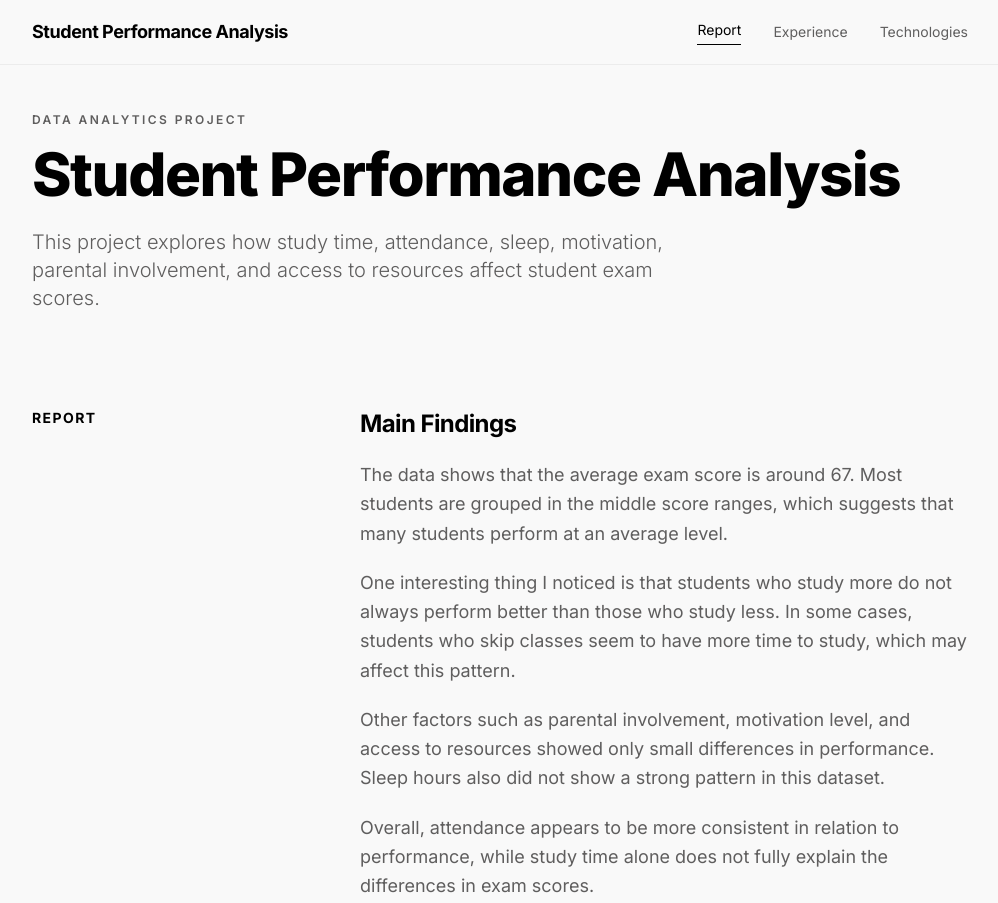
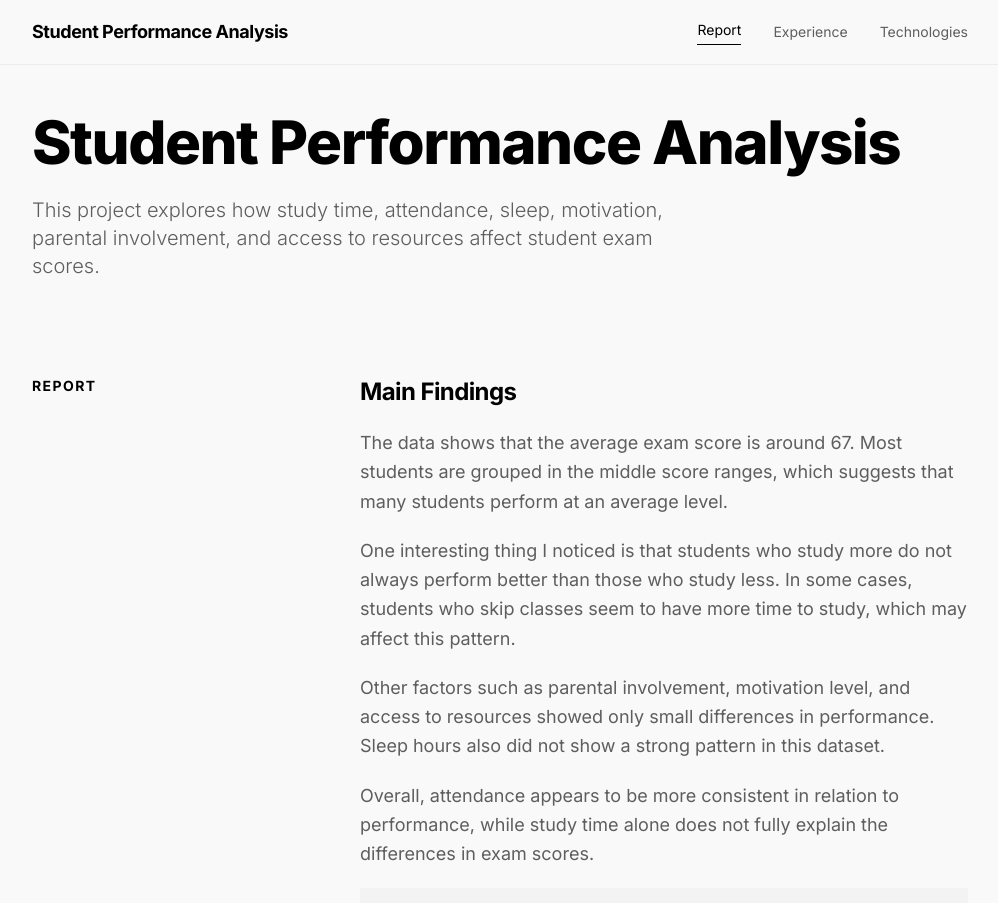
Before and after one commit to MumaSiaga/student-performance-analytics, a plain HTML site: page index.html in a window 1280 px wide. Shown: the top 903 px of the page, without its empty margins (140-1138 px from the left). Drawn offline with nearby package versions, Linux system fonts and the light colour scheme.

Commit message:
removed small title

```diff
--- a/index.html
+++ b/index.html
@@ -65,9 +65,9 @@
 
     <!-- Hero -->
     <section class="mb-24">
-      <p class="text-xs font-semibold tracking-[0.2em] uppercase text-muted mb-4">
+      <!-- <p class="text-xs font-semibold tracking-[0.2em] uppercase text-muted mb-4">
         Data Analytics Project
-      </p>
+      </p> -->
 
       <h1 class="text-4xl md:text-6xl font-extrabold tracking-tight leading-[1.05] text-darkink mb-6">
         Student Performance Analysis
```
